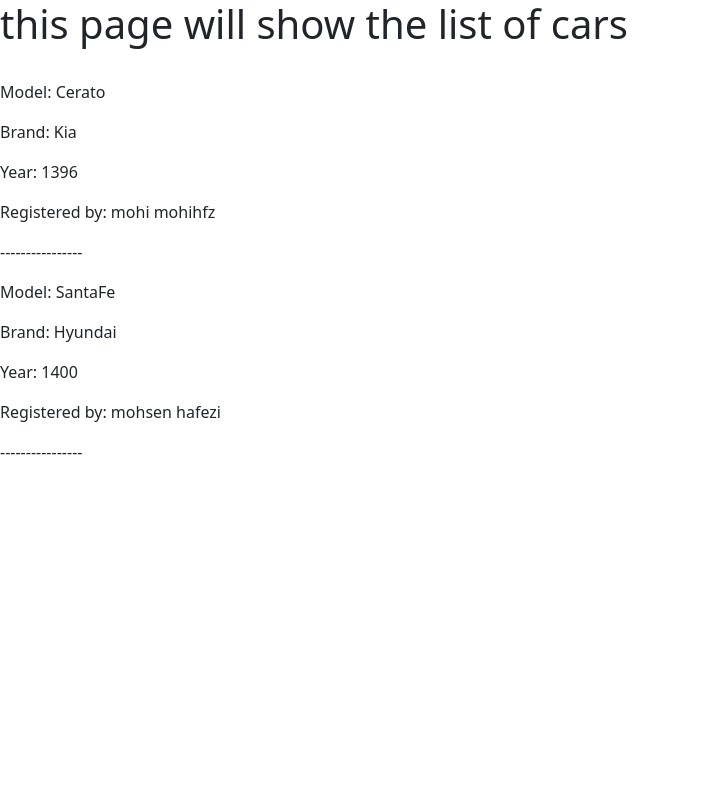
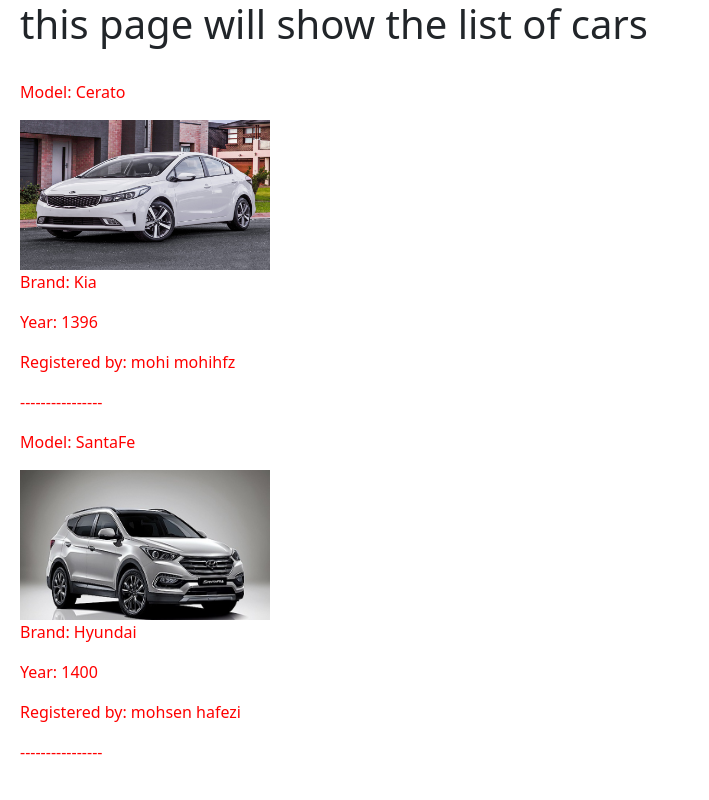
Before and after one commit to mohsenhafezi/carcity, a Django app: page /car/ in a window 1280 px wide. Shown: the whole page, without its empty margins (0-709 px from the left). Run offline with Django 5.2, Linux system fonts and the light colour scheme; data comes from the database, SQL or seed files in the repository; both versions use the stored data as it was after the commit.

Commit message:
add static and media files such as pictures and CSS files to the project. add the ability to upload image for cars.

```diff
--- a/car/models.py
+++ b/car/models.py
@@ -18,6 +18,7 @@
 class Car(models.Model):
     brand = models.CharField(max_length=100)
     model = models.CharField(max_length=100)
+    image = models.ImageField(upload_to='carcity/images/',blank=True,null=True)
     created_date = models.DateTimeField(auto_now_add=True)
     # this auto now adds feature will add date time automatically to the field
     # if we have an update record, it should have an "auto_now = True"
--- a/car/templates/car/car_list.html
+++ b/car/templates/car/car_list.html
@@ -1,19 +1,22 @@
+{% load static %}
 <!DOCTYPE html>
 <html lang="en">
 <head>
     <meta charset="UTF-8">
     <title>Car List</title>
+    <link rel="stylesheet" href="{% static "main.css" %}">
     <link href="https://cdn.jsdelivr.net/npm/bootstrap@5.3.3/dist/css/bootstrap.min.css" rel="stylesheet"
           integrity="sha384-QWTKZyjpPEjISv5WaRU9OFeRpok6YctnYmDr5pNlyT2bRjXh0JMhjY6hW+ALEwIH" crossorigin="anonymous">
     <script src="https://cdn.jsdelivr.net/npm/bootstrap@5.3.3/dist/js/bootstrap.bundle.min.js"
             integrity="sha384-YvpcrYf0tY3lHB60NNkmXc5s9fDVZLESaAA55NDzOxhy9GkcIdslK1eN7N6jIeHz"
             crossorigin="anonymous"></script>
 </head>
-<body>
+<body style="margin-left: 20px ">
 <h1>this page will show the list of cars</h1>
 <br>
 {% for car in cars %}
     <p>Model: {{ car.model }}</p>
+    <img src="{{ car.image.url }}" alt="{{ car.image }}" width="250" height="150">
     <p>Brand: {{ car.brand }}</p>
     <p>Year: {{ car.year }}</p>
     <p>Registered by: {{ car.registered_by }}</p>
--- a/carcity/urls.py
+++ b/carcity/urls.py
@@ -16,12 +16,16 @@
 """
 from django.contrib import admin
 from django.urls import path, include
-
+from django.conf import settings
+from django.conf.urls.static import static
 
 # each app should have a unique path added here, and app paths also should have included.
 urlpatterns = [
     path('admin/', admin.site.urls),
     path('car/', include('car.urls')),
     path('', include('home.urls')),
+]
 
-]
+# this if connect the media root to the django
+if settings.DEBUG:
+    urlpatterns += static(settings.MEDIA_URL, document_root=settings.MEDIA_ROOT)
--- /dev/null
+++ b/static/main.css
@@ -0,0 +1,3 @@
+p{
+    color: red;
+}
```
Also changed, not shown: carcity/settings.py (+6 -1 lines), car/migrations/0005_car_image.py (added), db.sqlite3, uploads/carcity/images/20231022_234454.jpg (added), uploads/carcity/images/IMG_0251-2.jpg (added), uploads/carcity/images/SantaFe-2017.jpg (added), uploads/carcity/images/SantaFe-2017_txRGn1J.jpg (added), uploads/carcity/images/cerato-2017.jpg (added), uploads/carcity/images/cerato-2017_htBD6v6.jpg (added).
